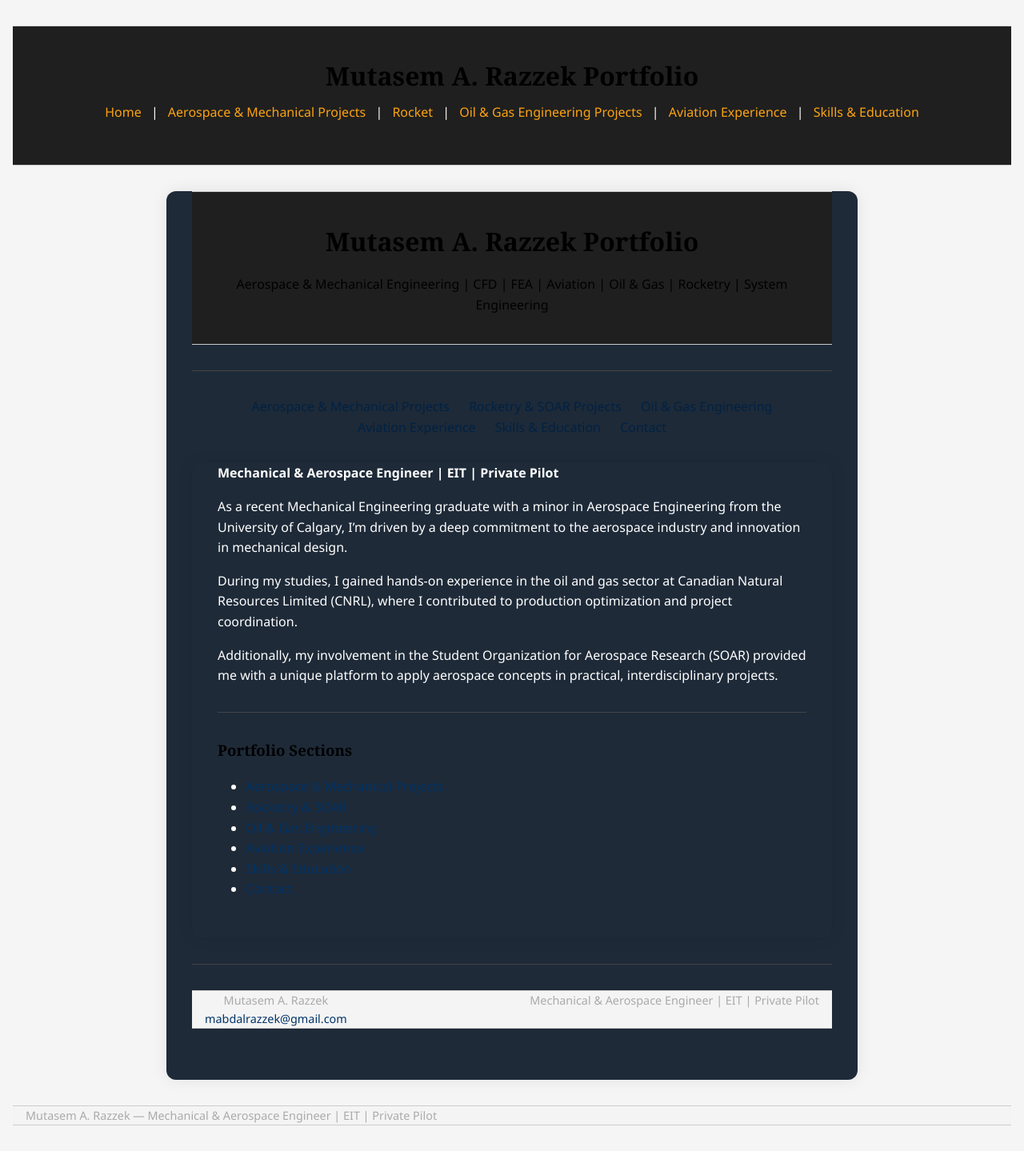
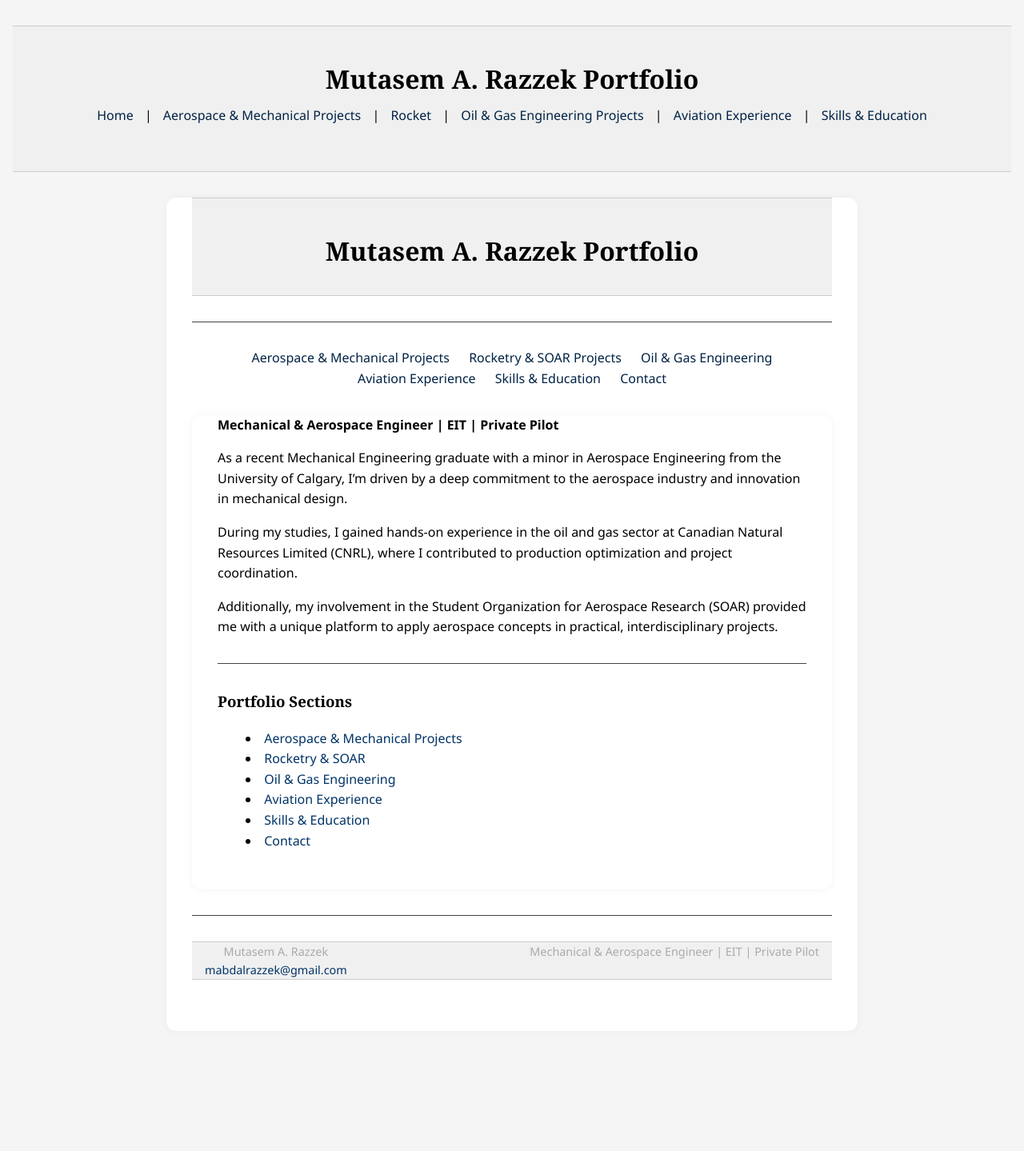
Before and after one commit to MutasemRazz/new-portfolio, a Jekyll site: the page built from index.md, in a window 1280 px wide. Shown: the whole page at 80% size. Built offline with Jekyll 4.4.1, drawn with Linux system fonts in a browser that asks for light colours; after the commit the page ends 1289 px from its top, so only the background shows below that.

Commit message:
Update layout and styles for light gray theme and dark blue section headers

```diff
--- a/_layouts/default.html
+++ b/_layouts/default.html
@@ -4,58 +4,6 @@
   <meta charset="UTF-8">
   <title>{{ page.title }}</title>
   <link rel="stylesheet" href="/new-portfolio/assets/css/style.css">
-  <style>
-    body {
-      background-color: #f5f5f5;
-      color: #222;
-      margin: 0;
-      font-family: 'Segoe UI', sans-serif;
-    }
-
-    header {
-      background-color: #1f1f1f;
-      color: #fff;
-      padding: 20px;
-      text-align: center;
-    }
-
-    header nav a {
-      color: #fca311;
-      text-decoration: none;
-      margin: 0 8px;
-    }
-
-    header nav a:hover {
-      text-decoration: underline;
-    }
-
-    main {
-      max-width: 900px;
-      margin: 30px auto;
-      padding: 30px;
-      background-color: #1e2a38;
-      color: #fff;
-      border-radius: 12px;
-      box-shadow: 0 0 20px rgba(0,0,0,0.08);
-      text-align: center;
-    }
-
-    a {
-      color: #fca311;
-    }
-
-    a:hover {
-      text-decoration: underline;
-    }
-
-    footer {
-      text-align: center;
-      margin-top: 40px;
-      padding: 20px;
-      font-size: 0.9em;
-      color: #666;
-    }
-  </style>
 </head>
 <body>
   <header>
@@ -73,9 +21,5 @@
   <main>
     {{ content }}
   </main>
-
-  <footer>
-    Mutasem A. Razzek — Mechanical & Aerospace Engineer | EIT | Private Pilot
-  </footer>
 </body>
 </html>
--- a/assets/css/style.css
+++ b/assets/css/style.css
@@ -1,6 +1,4 @@
 body::before {
-  /*content: "✅ Custom CSS Loaded";
-  background: limegreen;*/
   color: black;
   padding: 5px;
   position: fixed;
@@ -9,20 +7,49 @@ body::before {
   z-index: 9999;
 }
 
-/* Base Page Style */
+/* Base */
 body {
   font-family: 'Segoe UI', sans-serif;
-  background-color: #f4f4f4; /* light gray background */
-  color: #222;
+  background-color: #f0f0f0; /* Light gray */
+  color: #000; /* Black text */
   line-height: 1.6;
   margin: 0;
   padding: 0;
 }
 
-/* Header + Nav */
+/* Typography */
+h1, h2, h3, h4, h5 {
+  font-family: 'Georgia', serif;
+  color: #003366; /* Dark blue for section titles */
+  margin-top: 1.2em;
+}
+
+/* Links */
+a {
+  color: #003366; /* Dark blue for links */
+  text-decoration: none;
+}
+a:hover {
+  text-decoration: underline;
+}
+
+/* Layout Containers */
+.container,
+.page__content,
+main {
+  max-width: 960px;
+  margin: 0 auto;
+  padding: 2rem;
+  background-color: #ffffff;
+  border-radius: 12px;
+  box-shadow: 0 0 10px rgba(0, 0, 0, 0.05);
+  text-align: center;
+}
+
+/* Header & Footer */
 header,
 footer {
-  background-color: #f4f4f4; /* unify with background */
+  background-color: #f0f0f0; /* Same light gray */
   color: #000;
   padding: 1.5rem 1rem;
   text-align: center;
@@ -35,86 +62,33 @@ header h1 {
   font-size: 2em;
 }
 
+/* Nav */
 nav {
   margin-top: 0.5rem;
   font-size: 1rem;
 }
-
 nav a {
-  margin: 0 12px;
+  margin: 0 10px;
   display: inline-block;
-  color: #003366; /* dark blue for nav links */
-  text-decoration: none;
-}
-nav a:hover {
-  text-decoration: underline;
 }
 
-/* Section Headers */
-h1, h2, h3, h4, h5 {
-  font-family: 'Georgia', serif;
-  color: #003366; /* dark blue */
-  margin-top: 1.2em;
+/* Section Links */
+.portfolio-section ul {
+  list-style-position: inside;
+  padding-left: 0;
+  text-align: center;
 }
 
-/* Links */
-a {
-  color: #003366;
-  text-decoration: none;
-}
-a:hover {
-  text-decoration: underline;
-}
-
-/* Content Wrapper */
-.container,
-.page__content {
-  max-width: 960px;
-  margin: 0 auto;
-  padding: 2rem;
-  text-align: center;
-  background-color: transparent;
-}
-
-/* Project Blocks */
-.project-block {
-  background-color: #14213d; /* dark blue for blocks */
-  color: #fff;
-  padding: 1.5rem;
-  margin: 1.5rem auto;
-  border-radius: 10px;
-  max-width: 900px;
-  text-align: left;
-}
-
-.project-block h3 {
-  color: #fca311;
-  margin-top: 0;
-  margin-bottom: 1rem;
-  text-align: left;
-}
-
-.project-block ul {
-  padding-left: 1.2rem;
-  list-style-type: disc;
-}
-
-.project-block li {
-  margin-bottom: 0.8rem;
-  font-size: 1.05rem;
-}
-
-/* Footer */
-footer {
-  margin-top: 4rem;
-  font-size: 0.9rem;
-  color: #666;
-}
-
-/* Center media */
+/* Images/Videos */
 img, iframe, video {
   display: block;
   margin: 1rem auto;
   max-width: 100%;
   height: auto;
 }
+
+/* Hide GitHub banner */
+header .view,
+header p:first-of-type {
+  display: none !important;
+}
```
